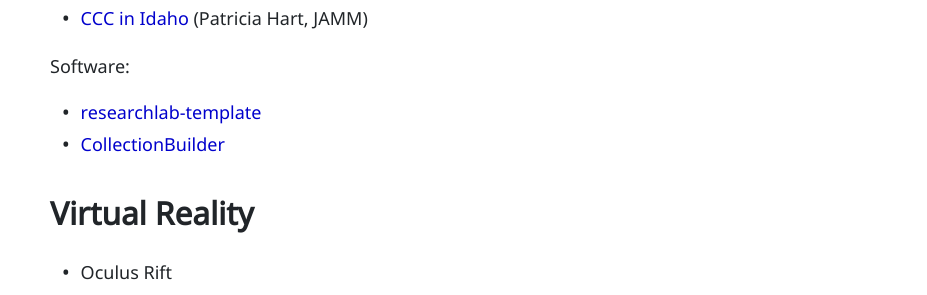
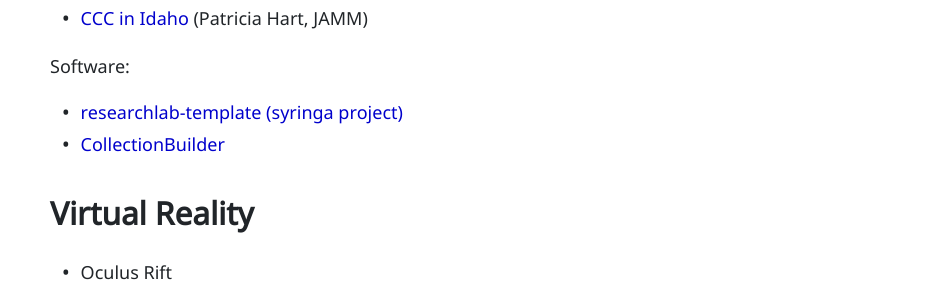
Before and after one commit to evanwill/_drafts, a Jekyll site: the page built from _notes/cdil-intro.md, in a window 1280 px wide. Shown: the part 1006-1301 px from the top of the page, without its empty margins (176-1103 px from the left). Built offline with Jekyll 4.4.1, drawn with Linux system fonts in a browser that asks for light colours.

Commit message:
syringa link update

```diff
--- a/_notes/cdil-intro.md
+++ b/_notes/cdil-intro.md
@@ -32,7 +32,7 @@
 
 Software:
 
-- [researchlab-template](https://github.com/uidaholib/researchlab-template)
+- [researchlab-template (syringa project)](https://github.com/uidaholib/syringa-project)
 - [CollectionBuilder](https://collectionbuilder.github.io/)
 
 ## Virtual Reality
```
